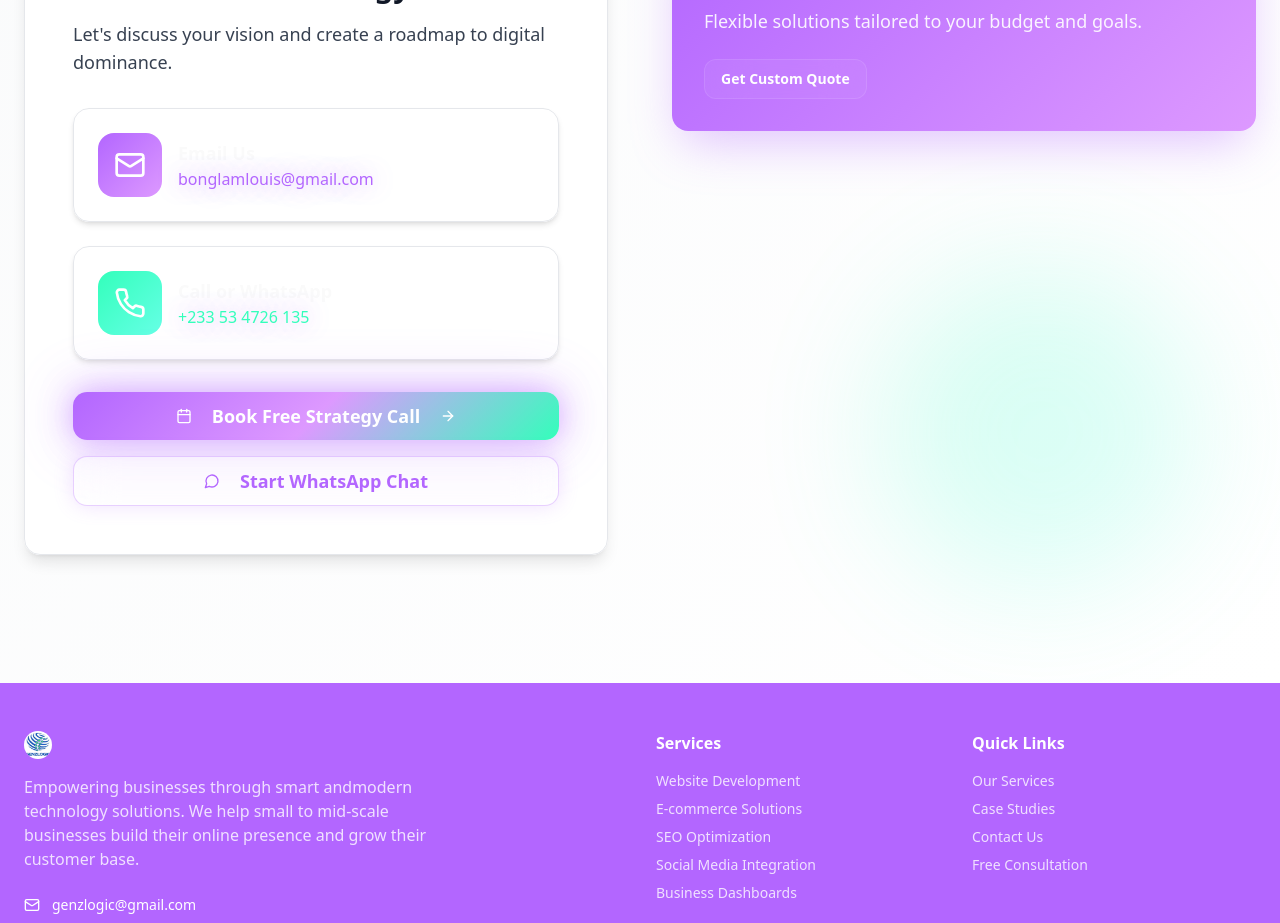
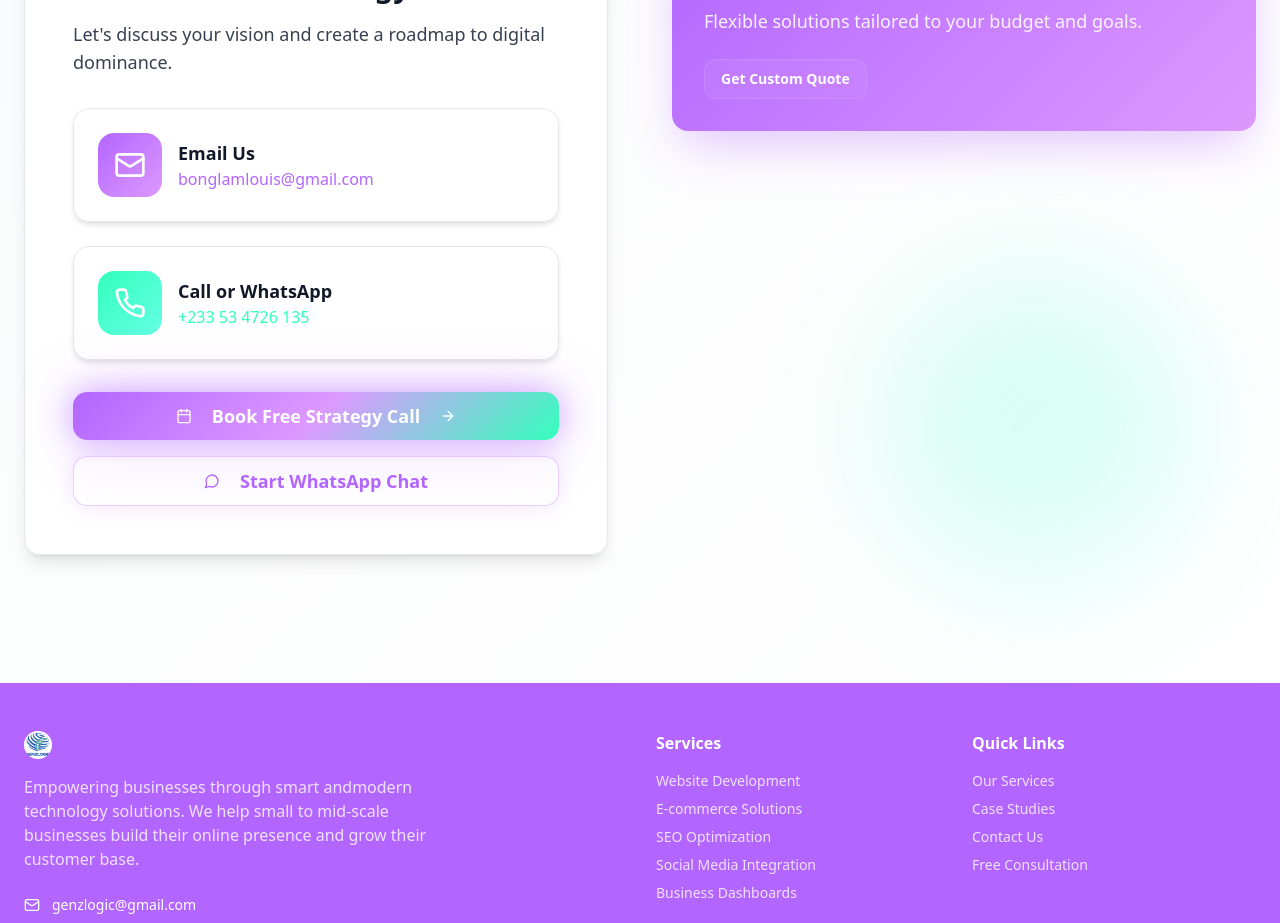
Before and after one commit to bonglamcodes/get-found-grow-fast, a React (Vite) app: page / in a window 1280 px wide. Shown: the part 6140-7063 px from the top of the page. Built offline with nearby package versions, Linux system fonts and the light colour scheme.

Commit message:
Fix visibility issues
Update text and button colors in the Contact component for better visibility against white backgrounds.

```diff
--- a/src/components/Contact.tsx
+++ b/src/components/Contact.tsx
@@ -60,10 +60,10 @@ export const Contact = () => {
                       <Mail className="w-8 h-8 text-white" />
                     </div>
                     <div>
-                      <div className="font-bold text-lg">Email Us</div>
+                      <div className="font-bold text-lg text-gray-900">Email Us</div>
                       <a
                         href="mailto:bonglamlouis@gmail.com"
-                        className="text-primary hover:text-primary/80 transition-colors text-glow break-all"
+                        className="text-primary hover:text-primary/80 transition-colors break-all"
                       >
                         bonglamlouis@gmail.com
                       </a>
@@ -76,10 +76,10 @@ export const Contact = () => {
                       <Phone className="w-8 h-8 text-white" />
                     </div>
                     <div>
-                      <div className="font-bold text-lg">Call or WhatsApp</div>
+                      <div className="font-bold text-lg text-gray-900">Call or WhatsApp</div>
                       <a
                         href="tel:+233534726135"
-                        className="text-secondary hover:text-secondary/80 transition-colors text-glow break-all"
+                        className="text-secondary hover:text-secondary/80 transition-colors break-all"
                       >
                         +233 53 4726 135
                       </a>
```
